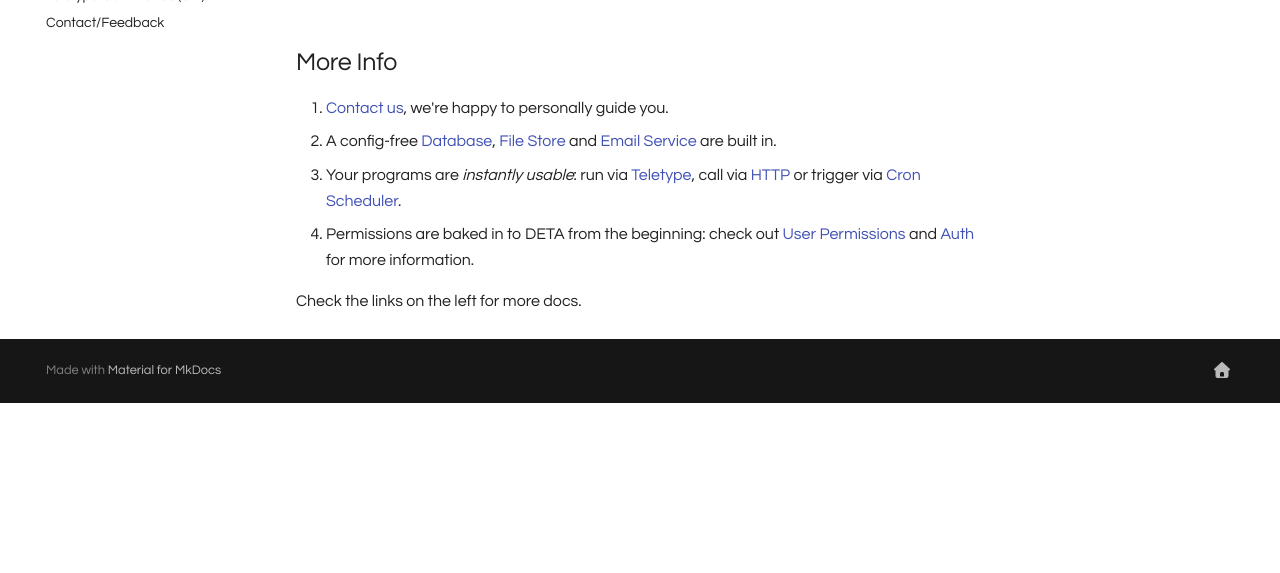
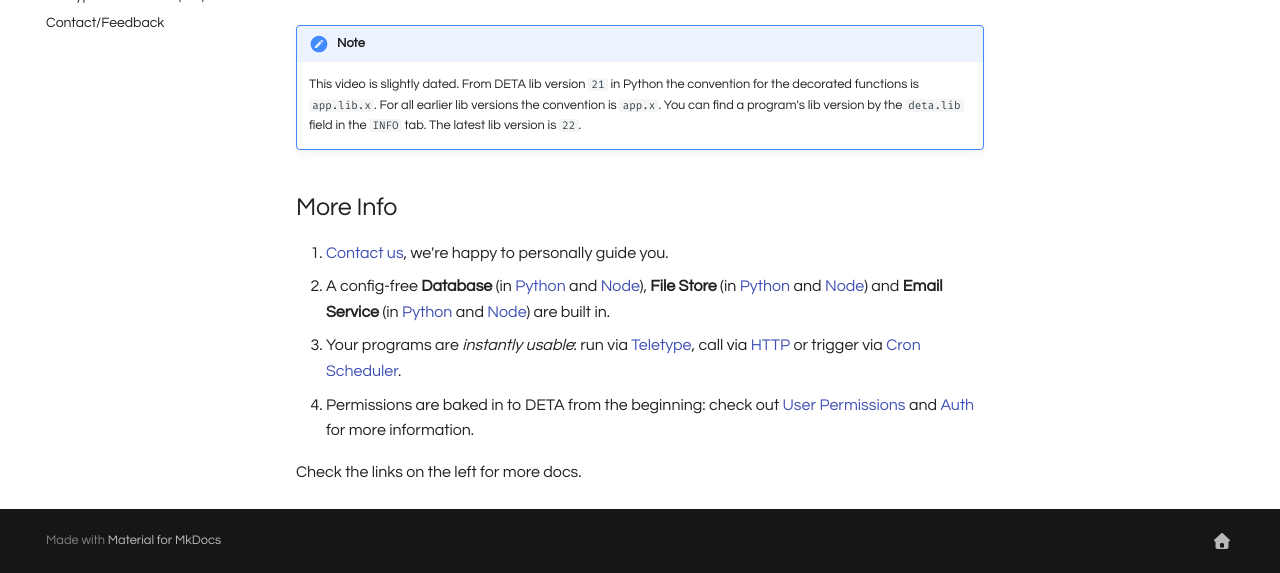
Before and after one commit to fmquaglia/manual, an MkDocs documentation site: the page built from docs/index.md, in a window 1280 px wide and 900 px high, scrolled down 616 px, cut to the strip 327-900 px from the top of the window. Built offline with MkDocs 1.6.1 and Material for MkDocs 9.7.7, drawn with Linux system fonts in a browser that asks for light colours; comment, search, counter and statistics services are not loaded; before the commit the page ends 1346 px from its top, so only the background shows below that.

Commit message:
links to resources and lib convention

```diff
--- a/docs/index.md
+++ b/docs/index.md
@@ -13,9 +13,12 @@ No servers or databases to set-up or maintain and no lengthy docs – just you,
 ## Tour
 <iframe width="720" height="405" src="https://www.youtube-nocookie.com/embed/y-VlfVNDry8" frameborder="0" allow="accelerometer; autoplay; encrypted-media; gyroscope; picture-in-picture" allowfullscreen></iframe>
 
+!!! Note
+    This video is slightly dated. From DETA lib version `21` in Python the convention for the decorated functions is `app.lib.x`. For all earlier lib versions the convention is `app.x`. You can find a program's lib version by the `deta.lib` field in the `INFO` tab. The latest lib version is `22`.
+
 ## More Info
 1. [Contact us](/contact), we're happy to personally guide you.
-2. A config-free [Database](/resources/database), [File Store](/resources/files) and [Email Service](/resources/email) are built in.
+2. A config-free **Database** (in [Python](python/resources/database) and [Node](node/resources/database)), **File Store** (in [Python](python/resources/files) and [Node](node/resources/files)) and **Email Service** (in [Python](python/resources/email) and [Node](node/resources/email)) are built in.
 3. Your programs are *instantly usable*: run via [Teletype](/use/run), call via [HTTP](/use/http) or trigger via [Cron Scheduler](/use/cron).
 4. Permissions are baked in to DETA from the beginning: check out [User Permissions](/permissions/) and [Auth](/auth) for more information.
 
```
